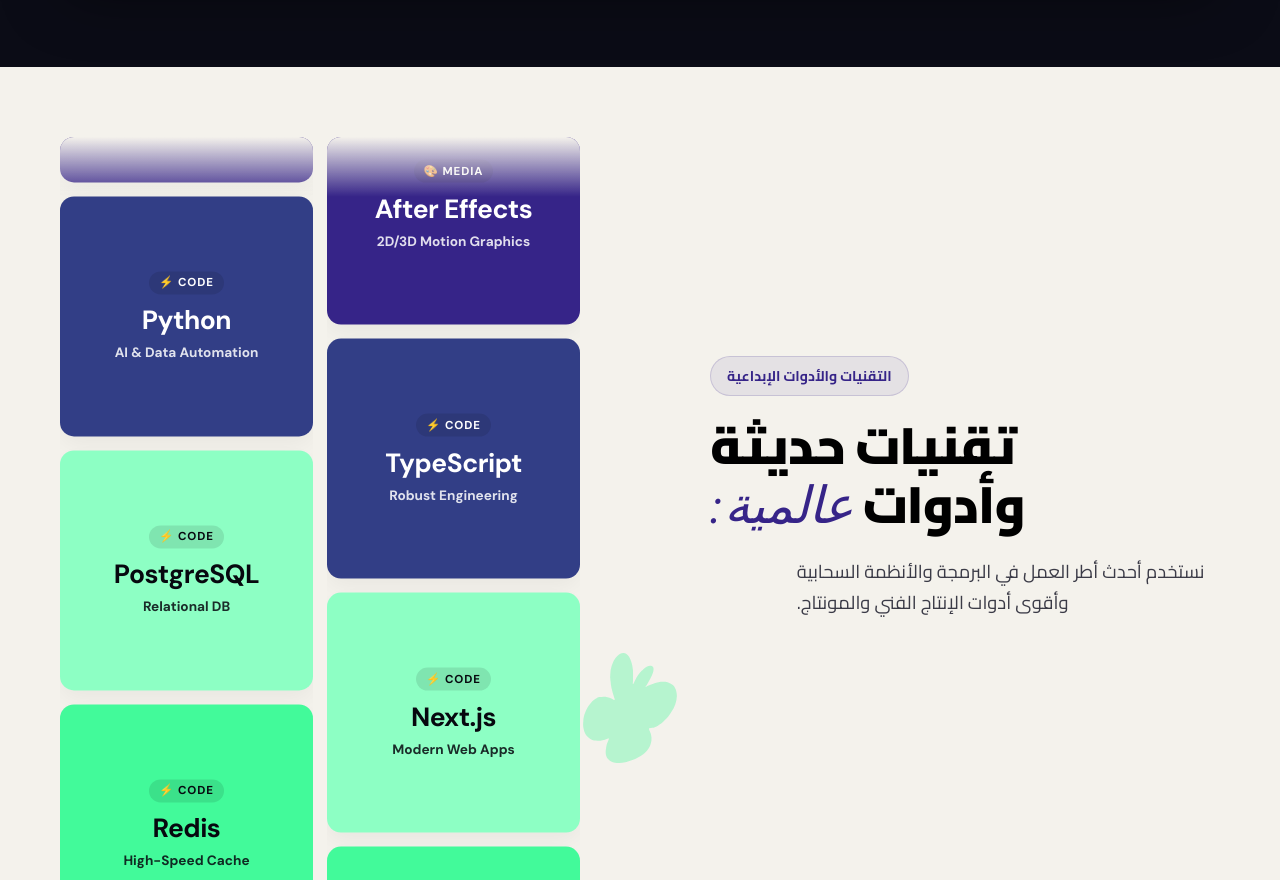
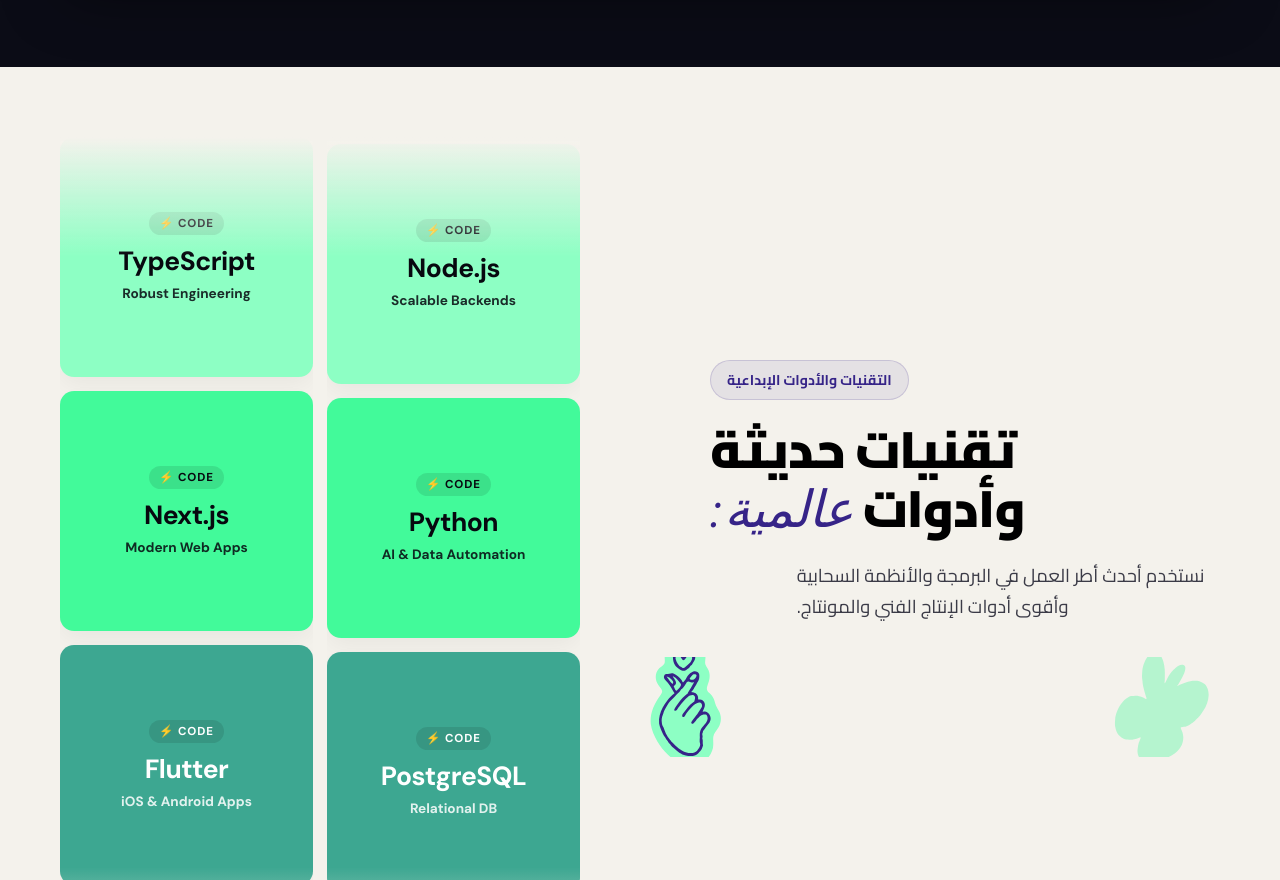
Before and after one commit to hassanmamdouh461/web-noqta, a Next.js app: page / in a window 1280 px wide. Shown: the part 11120-12000 px from the top of the page. Built offline with nearby package versions, Linux system fonts and the light colour scheme.

Commit message:
fix(mobile): square marquee cards (120/140px) on phones, untangle decorative scribbles

```diff
--- a/app/styles/responsive.css
+++ b/app/styles/responsive.css
@@ -51,25 +51,28 @@
     pointer-events: none;
 }
 
-/* ── Marquee: keep the two vertical-scrolling columns but turn each column
-   into a horizontally-snapping carousel item on phone widths (the old grid
-   layout left every item static with no scroll affordance and no animation).
-   The desktop (`@media (min-width: 1024px)`) block below restores the actual
-   vertical infinite-marquee. */
+/* ── Marquee: vertical columns become a horizontal swipeable grid (2 rows
+   × 6 cols). The previous attempt made each column 70vw wide and stretched
+   the items to 252×170 — the cards looked squashed and the decorative hand
+   + path-underline scribbles tangled into a confusing swirl under the
+   heading. Going back to a tighter grid where items stay near-square, and
+   moving the decorative elements into a single tidy row above the grid. */
 .marquee-right {
-    display: flex;
-    flex-direction: row;
-    gap: 14px;
+    display: grid;
+    grid-template-rows: 120px 120px;
+    grid-auto-flow: column;
+    grid-auto-columns: 120px;
+    gap: 10px;
     width: 100%;
     max-width: 100%;
-    height: 380px;
+    height: auto;
     margin-inline-end: 0;
-    padding: 16px 20px 24px;
+    padding: 18px 20px 32px;
     overflow-x: auto;
     overflow-y: hidden;
     -webkit-overflow-scrolling: touch;
     overscroll-behavior-x: contain;
-    scroll-snap-type: x mandatory;
+    scroll-snap-type: x proximity;
     scroll-padding-inline: 20px;
     scrollbar-width: none;
 }
@@ -79,62 +82,30 @@
 }
 
 .marquee-column {
-    display: flex;
-    flex-direction: column;
-    flex: 0 0 70vw;
-    position: relative;
-    overflow: hidden;
-    scroll-snap-align: center;
-    min-width: 0;
-    border-radius: 14px;
+    display: contents;
 }
 
 .marquee-column::before,
 .marquee-column::after {
-    content: '';
-    position: absolute;
-    inset-inline: 0;
-    height: 60px;
-    z-index: 3;
-    pointer-events: none;
+    display: none;
 }
 
-.marquee-column::before {
-    top: 0;
-    background: linear-gradient(to bottom, var(--bg-color) 0%, transparent 100%);
-}
-
-.marquee-column::after {
-    bottom: 0;
-    background: linear-gradient(to top, var(--bg-color) 0%, transparent 100%);
-}
-
-.marquee-column .marquee-track {
-    display: flex;
-    flex-direction: column;
-    gap: 14px;
-    animation-timing-function: linear;
-    animation-iteration-count: infinite;
-}
-
-.marquee-column:nth-child(1) .marquee-track {
-    animation: marqueeUp 22s linear infinite;
-}
-
+.marquee-column:nth-child(1) .marquee-track,
 .marquee-column:nth-child(2) .marquee-track {
-    animation: marqueeDown 22s linear infinite;
+    display: contents;
+    animation: none;
 }
 
 .marquee-item {
-    width: 100%;
+    width: 120px;
+    height: 120px;
     flex-shrink: 0;
-    height: 170px;
-    padding: 16px 14px;
+    padding: 12px 10px;
     scroll-snap-align: center;
 }
 
 .marquee-badge-name {
-    font-size: 1.25rem;
+    font-size: 1.05rem;
 }
 
 .marquee-badge-label {
@@ -143,62 +114,63 @@
 }
 
 .marquee-badge-cat {
-    font-size: 0.68rem;
+    font-size: 0.62rem;
     padding: 3px 8px;
 }
 
-/* Show the decorative blob + scribbles on mobile (the desktop has them for a
-   reason — they fill the empty half of the section). On phones the blob sits
-   above the marquee, and the heart/hand stay scaled to fit. */
+/* Each marquee track is duplicated (2 × 12) so the desktop CSS animation can
+   translate by -50% and loop seamlessly. On mobile the columns become a single
+   horizontal grid, so only the first copy is shown (12 = brands.length). */
+.marquee-track > .marquee-item:nth-child(n + 13) {
+    display: none;
+}
+
+/* Decorative row above the marquee: blob on the left, heart + scribble on
+   the right. We size them to ~80-90px tall so they decorate without taking
+   over the section. */
 .marquee-blob-container {
     position: relative;
     bottom: auto;
     left: auto;
     width: 100%;
-    height: 110px;
-    margin: 4px auto 6px;
-    display: block;
+    height: 84px;
+    margin: 4px auto 8px;
+    display: flex;
+    align-items: center;
+    justify-content: space-between;
+    padding: 0 20px;
+    overflow: hidden;
 }
 
 .marquee-blob {
-    width: 100%;
-    height: 100%;
+    position: relative;
+    width: 90px;
+    height: 90px;
     opacity: 0.35;
+    transform: translateX(-12%);
+}
+
+.marquee-svg-container {
+    position: relative;
+    width: auto;
+    height: auto;
 }
 
 .marquee-svg-item:nth-child(1) {
     /* The hand-drawn scribble hand */
-    top: 8%;
+    position: relative;
+    top: auto;
     left: auto;
-    inset-inline-start: 60%;
-    width: 56px;
-    transform: scale(0) rotate(-15deg);
-    opacity: 0;
+    inset-inline-start: auto;
+    width: 60px;
+    transform: scale(1) rotate(0deg);
+    opacity: 1;
 }
 
 .marquee-svg-item:nth-child(2) {
-    /* The path-underline scribble that draws in on scroll */
-    bottom: -6px;
-    left: -10px;
-    width: 180px;
-    color: var(--color-dark);
-    transform: scaleX(-1);
-    transform-origin: center center;
-}
-
-.marquee-svg-item:nth-child(2) path {
-    stroke-dasharray: 1000;
-    stroke-dashoffset: 1000;
-}
-
-/* Each marquee track is duplicated (2 × 12) so the desktop CSS animation can
-   translate by -50% and loop seamlessly. On mobile both columns now scroll
-   vertically with CSS keyframes (same as desktop), so keep BOTH copies — the
-   keyframes are written for 50% translate and won't loop with one copy. */
-.marquee-track > .marquee-item:nth-child(n + 13) {
-    /* On phones, only one copy per column — each column is one snap page and
-       it cycles via the keyframes animation, not by being duplicated.
-       Hide the duplicate half so it doesn't grow the column past 70vw. */
+    /* Hidden on phones — the path-underline scribble tangled with the hand
+       and produced a confusing swirl. The desktop keeps it; the phone gets
+       the cleaner heart-on-hand only. */
     display: none;
 }
 
@@ -368,22 +340,34 @@
         height: 30px;
     }
 
-    /* ── Marquee: give the columns more breathing room on tablet ─── */
+    /* ── Marquee: give the grid more breathing room on tablet ─── */
     .marquee-right {
-        height: 500px;
+        grid-template-rows: 140px 140px;
+        grid-auto-columns: 140px;
+        gap: 12px;
         padding: 24px 28px 36px;
     }
 
-    .marquee-column {
-        flex: 0 0 42vw;
-    }
-
     .marquee-item {
-        height: 200px;
+        width: 140px;
+        height: 140px;
     }
 
     .marquee-badge-name {
-        font-size: 1.45rem;
+        font-size: 1.2rem;
+    }
+
+    .marquee-blob-container {
+        height: 100px;
+    }
+
+    .marquee-blob {
+        width: 110px;
+        height: 110px;
+    }
+
+    .marquee-svg-item:nth-child(1) {
+        width: 72px;
     }
 
     /* ── Footer ─── */
```
